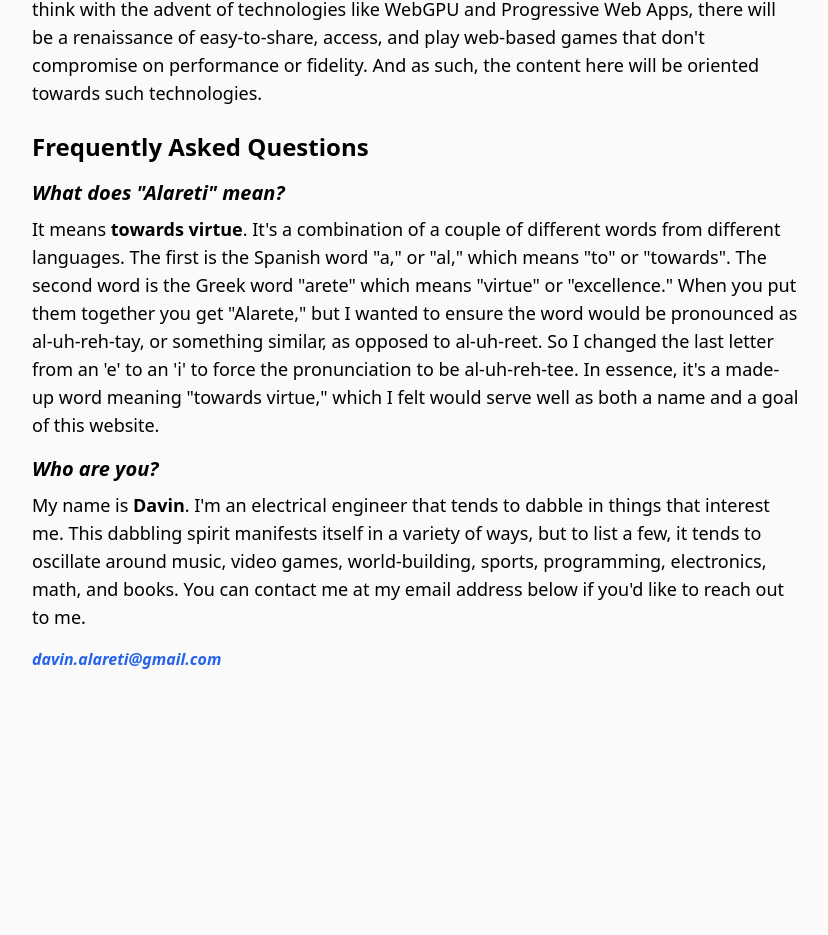
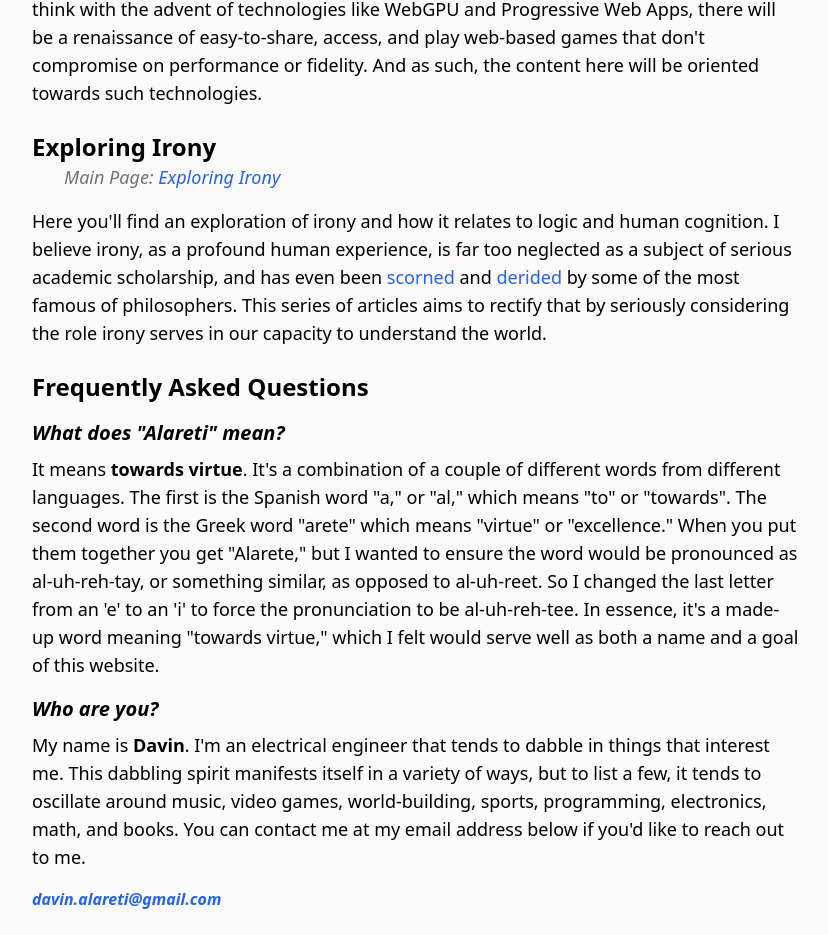
Before and after one commit to alareti/frontend, a Next.js app: page / in a window 1280 px wide. Shown: the part 718-1653 px from the top of the page, without its empty margins (224-1052 px from the left). Before the commit the page ends 1413 px from the top, so only its background shows below. Built offline with nearby package versions, Linux system fonts and the light colour scheme.

Commit message:
Create main page

```diff
--- /dev/null
+++ b/src/app/exploring-irony/page.tsx
@@ -0,0 +1 @@
+export default function Index() {}
--- a/src/app/page.tsx
+++ b/src/app/page.tsx
@@ -56,6 +56,38 @@ export default function Index() {
         </Wiki.P>
       </Wiki.Section>
 
+      <Wiki.Section
+        header={{
+          heading: <>Exploring Irony</>,
+          mainPage: { href: "/exploring-irony", name: <>Exploring Irony</> },
+        }}
+      >
+        <Wiki.P>
+          Here you&apos;ll find an exploration of irony and how it relates to
+          logic and human cognition. I believe irony, as a profound human
+          experience, is far too neglected as a subject of serious academic
+          scholarship, and has even been{" "}
+          <Wiki.A
+            href={
+              "https://en.wikipedia.org/wiki/Irony?useskin=vector#Irony_as_infinite,_absolute_negativity"
+            }
+          >
+            scorned
+          </Wiki.A>{" "}
+          and{" "}
+          <Wiki.A
+            href={
+              "https://en.wikipedia.org/wiki/Irony?useskin=vector#Opposition_between_perception_and_concept"
+            }
+          >
+            derided
+          </Wiki.A>{" "}
+          by some of the most famous of philosophers. This series of articles
+          aims to rectify that by seriously considering the role irony serves in
+          our capacity to understand the world.
+        </Wiki.P>
+      </Wiki.Section>
+
       <Wiki.Section header={{ heading: <>Frequently Asked Questions</> }}>
         <Wiki.Section
           header={{ heading: <em>What does &quot;Alareti&quot; mean?</em> }}
```
